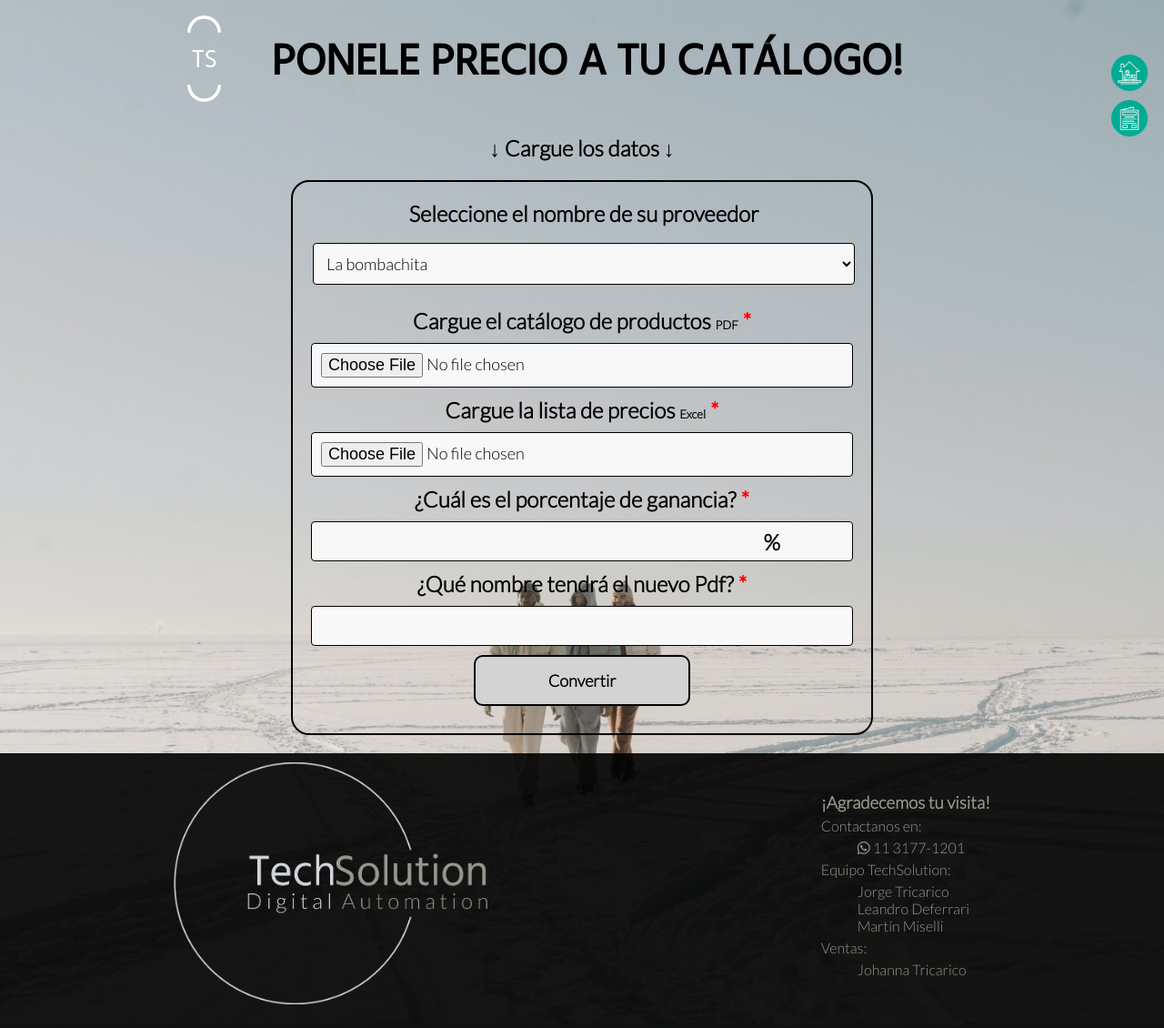
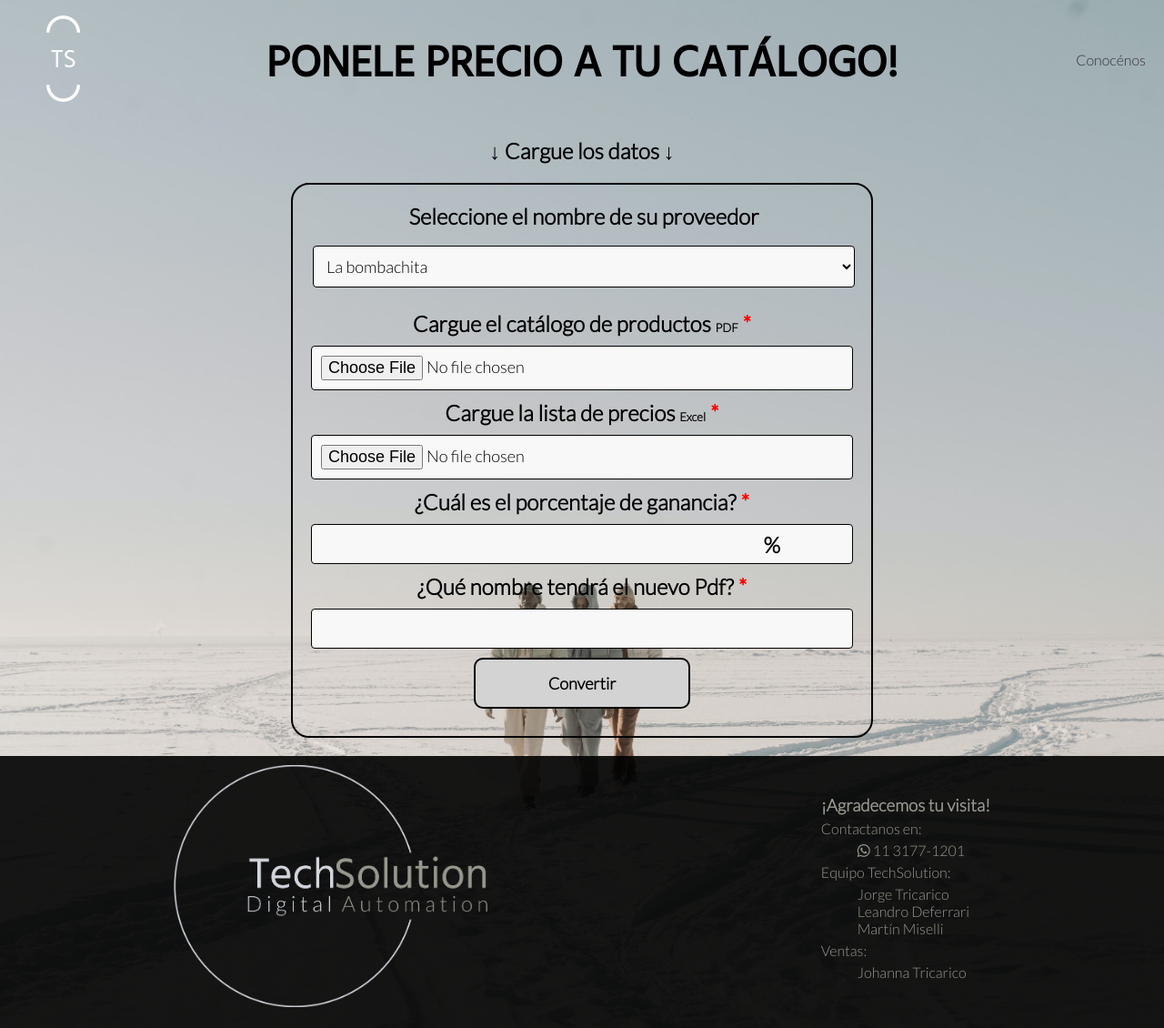
Before and after one commit to MiselliMartin/precioACatalogoMVC, a Flask app: page / in a window 1280 px wide. Shown: the whole page at 91% size. Before the commit the page ends 1104 px from the top, so only its background shows below. Run offline with Flask 3, Linux system fonts and the light colour scheme; some libraries are stand-ins or nearby versions; some web fonts are replaced.

Commit message:
Cambios 8/6

```diff
--- a/static/css/styles.css
+++ b/static/css/styles.css
@@ -39,51 +39,22 @@ header {
     align-items: center;
     width: 100%;
     padding: 0px 5px;
-    padding-right: 132px;
 }
 
 .header2{
     width: auto;
 }
 
-.iconFoot{
-    position: fixed;
-    right: 18px;
-    visibility: visible;
-    top: 110px;
+header img {
+    margin-right: 10px; /* Ajusta el margen derecho según sea necesario */
 }
 
-.iconFoot1{
-    top: 60px;
+.divFoto{
+    width: 25%;
 }
 
-.iconFoot img{
-    width: 40px;
-}
-
-.iconText {
-    position: absolute;
-    color: white;
-    font-size: 14px;
-    text-align: center;
-    pointer-events: none; /* Evita que el texto interfiera con los enlaces */
-    top: -20px;
-    left: 50%;
-    transform: translateX(-50%);
-    opacity: 0;
-    transition: opacity 0.3s;
-  }
-
-  .iconText2 {
-    top: +41px
-  }
-
-  .iconFoot:hover .iconText {
-    opacity: 1;
-  }
-
-header img {
-    margin-right: 10px; /* Ajusta el margen derecho según sea necesario */
+.divFoto2{
+    width: 15%;
 }
 
 #titulo1 {
@@ -96,30 +67,46 @@ header img {
     margin: 0 auto;
 }
 
-.navbar {
-    list-style-type: none;
+.list{
+    display: flex;
+    justify-content: flex-end;
+    width: 25%;
+}
+
+.list2{
+    width: 15%;
+}
+
+ul li{
+    list-style: none;
+}
+
+nav ul {
+    list-style: none;
     margin: 0;
     padding: 0;
-    overflow: hidden;
     display: flex;
-    font-size: medium;
-    font-family: 'Hind Vadodara Regular'
-  }
+}
 
-  .navbar li a {
-    display: block;
+nav ul a {
+    text-decoration: none;
     color: #333;
+    margin: 0 10px;
+    padding: 5px;
+    border-radius: 5px;
+    transition: background-color 0.3s ease;
+    display: inline-block;
     text-align: center;
-    padding: 10px 5px;
-    text-decoration: none;
-    width: 90px;
-    font-size: large;
-    font-weight: bold;
-  }
+}
 
-  .navbar li a:hover {
-    background-color: #ddd;
-  }
+nav ul a:hover {
+    background-color: #333;
+    color: #fff;
+}
+
+li img {
+    width: 50px;
+}
 
 .tex{
     font-size: x-large;
--- a/static/js/script.js
+++ b/static/js/script.js
@@ -44,7 +44,8 @@ document.getElementById("uploadForm").addEventListener("submit", async function(
     document.documentElement.style.height = "100vh"
     document.body.style.height = "100vh"
 
-
+    document.getElementById("lanav").style.justifyContent = "center"
+    document.getElementById("fotodiv").style.display = "none"
     fotoheader.style.display= 'none'
     titulo1.style.display = 'none'
     titulo2.style.display = 'none'
--- a/templates/catalogo.html
+++ b/templates/catalogo.html
@@ -13,11 +13,21 @@
     <title>Precio a tu PDF</title>
 </head>
 <body class='body2'>
-
-    <header class="header2">
-        <img id='fotoheader' src="{{url_for('static', filename='images/faviconblanco.png')}}" alt="">
-        <h1 id="titulo1">PONELE PRECIO A TU CATÁLOGO!</h1>
-    </header>
+  <header>
+    <div id="fotodiv" class="divFoto divFoto2">
+      <img id='fotoheader' src="{{url_for('static', filename='images/faviconblanco.png')}}" alt="">
+    </div>
+    <h1 id="titulo1">PONELE PRECIO A TU CATÁLOGO!</h1>
+    <div id="lanav" class="list list2">
+      <nav class="navbar">
+        <ul>
+          <li>
+            <a href="./conocenos">Conocénos</a>
+          </li>
+        </ul>
+      </nav>
+    </div>
+  </header>
 
 
     <main class="main2">
@@ -46,6 +56,7 @@
 
         <input class='enviar oculto' type="submit" value="Convertir">
       </form>
+      <div class="casita"><i class="fa-solid fa-house"></i></div>
     </main>
 
       <div id="divCargando">
@@ -60,7 +71,7 @@
         <h2>No se pudo generar el nuevo PDF.</h2>
         <h3>Lamentamos los inconvenientes.</h3>
         <h4>Estamos trabajando en solucionarlos</h4>
-        <a href="https://precio-a-tu-catalogo.onrender.com"><button>Intentar de nuevo</button></a>
+        <a href="https://precio-a-tu-catalogo.onrender.com"><button class="botoncito">Intentar de nuevo</button></a>
       </div>
 
       <div id="fin">
@@ -68,6 +79,7 @@
         <h2>El PDF se ha generado correctamente!</h2>
         <h3>Muchas gracias por haber usado nuestro servicio!</h3>
         <h3>Te esperamos pronto nuevamente!</h3>
+        <a href="https://precio-a-tu-catalogo.onrender.com"><button class="botoncito">Volver</button></a>
       </div>
 
 <footer>
@@ -80,14 +92,6 @@
     <p>Equipo TechSolution: <ul><li>Jorge Tricarico</li><li>Leandro Deferrari</li><li>Martín Miselli</li></ul></p>
     <p>Ventas: <ul><li>Johanna Tricarico</li></ul></p>
   </div>
-  <a href="./conocenos" class="iconFoot iconFoot1">
-    <img src="{{url_for('static', filename='images/home--.png')}}" alt="">
-    <span class="iconText">Conocénos</span>
-  </a>
-  <a href="./" class="iconFoot">
-    <img src="{{url_for('static', filename='images/catalogo--.png')}}" alt="">
-    <span class="iconText iconText2">Catálogo</span>
-  </a>
 </footer>
 
   <script src="{{url_for('static', filename='js/script.js')}}"></script>
```
Also changed, not shown: other parts of static/css/styles.css (+19 -26 lines), templates/index.html (+21 -11 lines).
